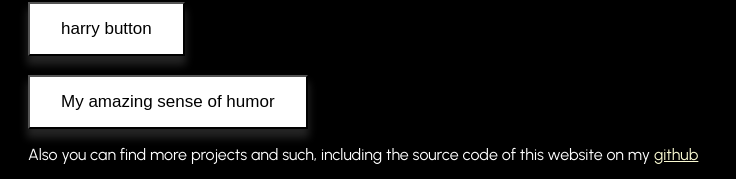
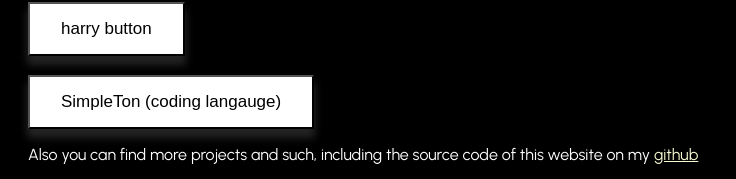
Before and after one commit to not-willem/willemvanhulst, a plain HTML site: page index.html in a window 1280 px wide. Shown: the part 944-1123 px from the top of the page, without its empty margins (0-736 px from the left). Drawn offline with Linux system fonts and the light colour scheme.

Commit message:
Update index.html

```diff
--- a/index.html
+++ b/index.html
@@ -88,7 +88,7 @@
     <button>harry button</button>
     <br>
 	<br>
-	<button onclick="window.location.href = 'https://github.com/not-willem/SimpleTon';">My amazing sense of humor</button>
+	<button onclick="window.location.href = 'https://github.com/not-willem/SimpleTon';">SimpleTon (coding langauge)</button>
 	<br>
     <p>Also you can find more projects and such, including the source code of this website on my <a href="https://github.com/not-willem">github</a></p>
  	<p style="color:black;">if you see this, jake is tuff</p>
```
